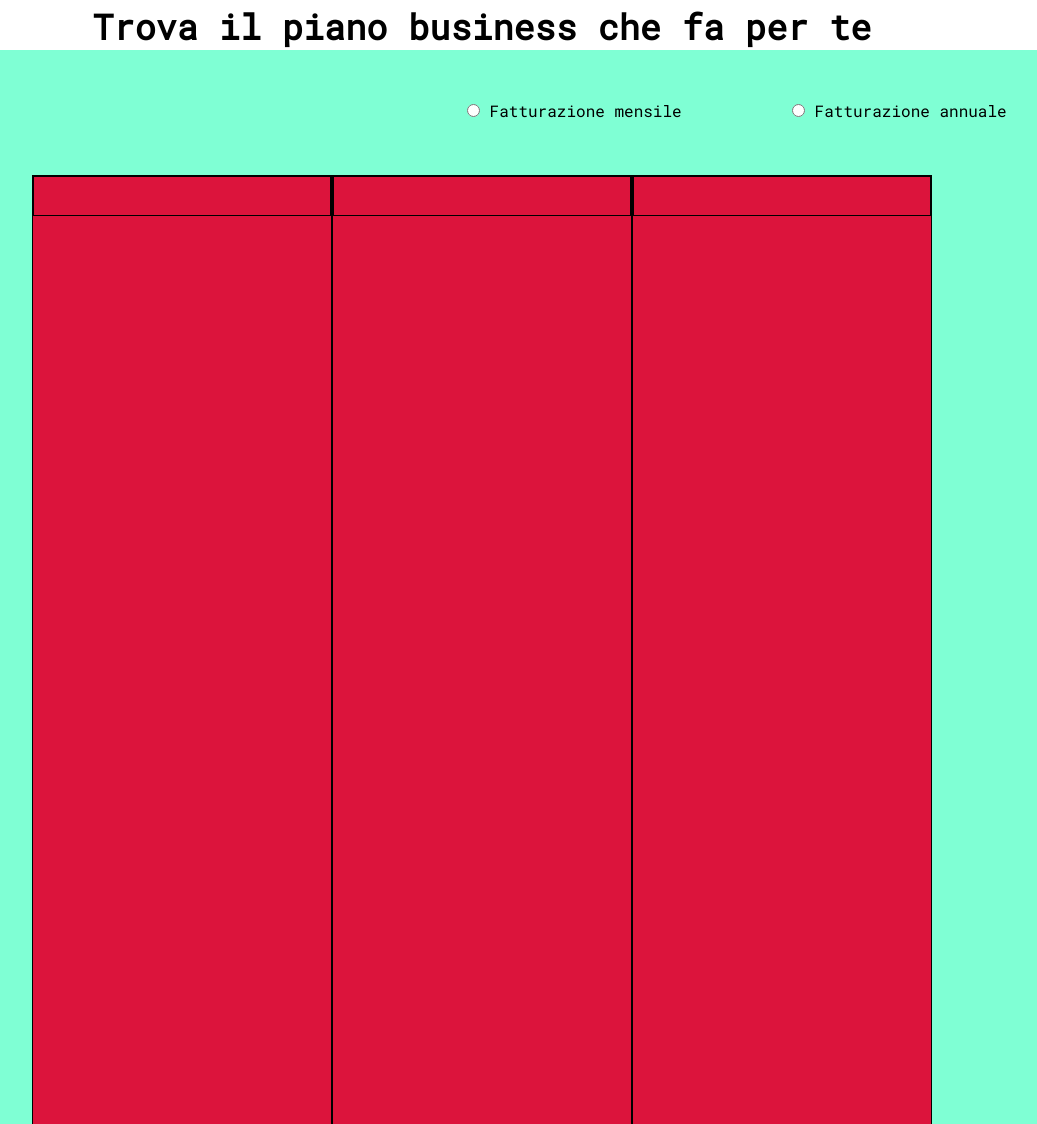
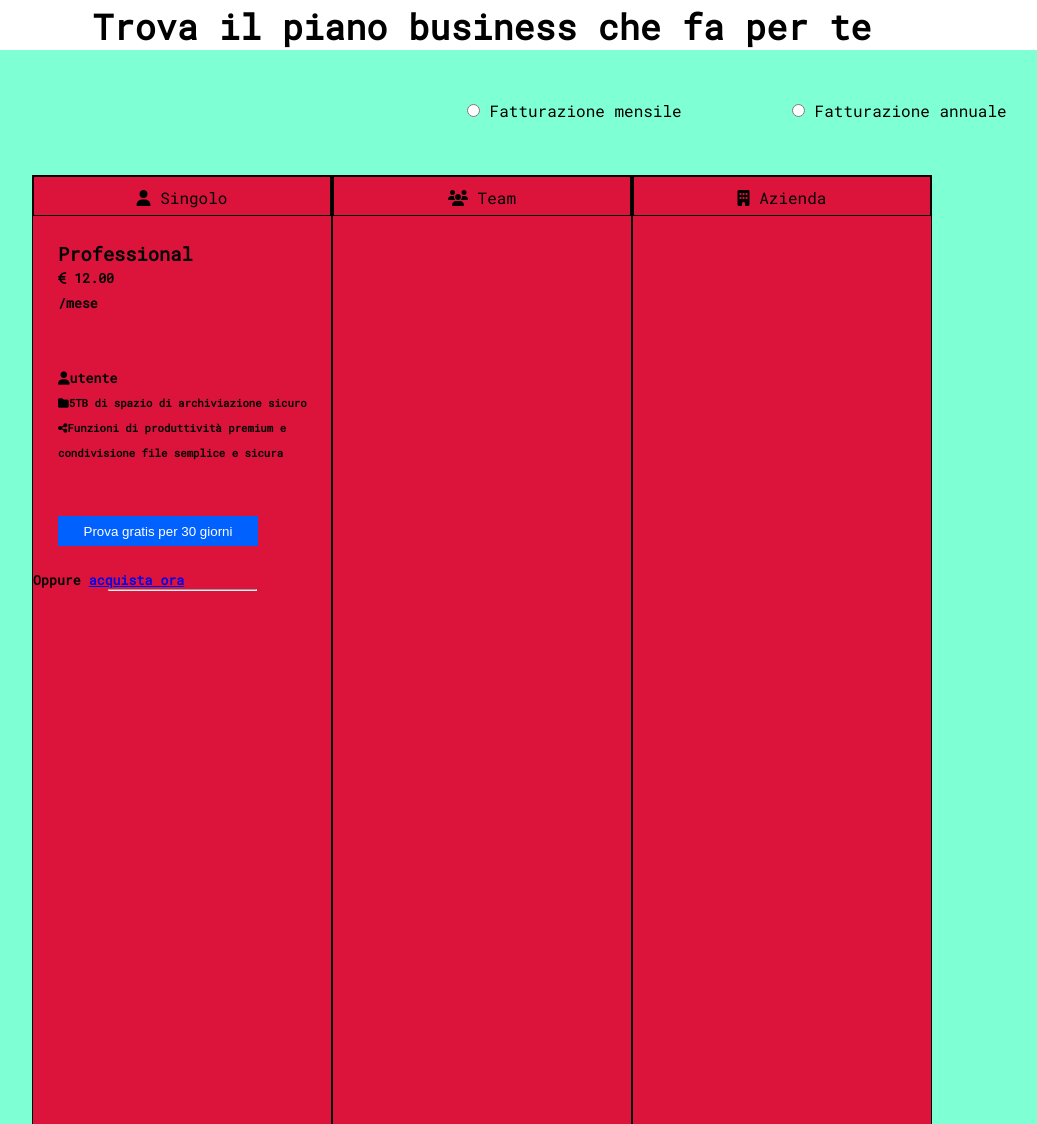
Before and after one commit to Th4Dude/htmlcss-dropbox, a plain HTML site: page index.html in a window 1280 px wide. Shown: the part 877-2001 px from the top of the page, without its empty margins (158-1195 px from the left). Drawn offline with Linux system fonts and the light colour scheme.

Commit message:
2nd section working on it

```diff
--- a/index.html
+++ b/index.html
@@ -57,6 +57,8 @@
 
     <main>
 
+        <!--  Section-01 -->
+
         <section class="background-section-01">
 
             <div>
@@ -93,6 +95,10 @@
 
         </section>
 
+        <!--  Section-01 -->
+
+        <!--  Section-02 -->
+
         <section class="background-section-02">
 
             <div class="titolo-scelta">
@@ -110,20 +116,52 @@
             </div>
             <div class="main-box-choice">
                 <div class="box-choice">
-                        <div class="box-mini" ></div>
-                        <div></div>
-                </div>
-                <div class="box-choice"  >
-                    <div class="box-mini" ></div>
+                    <div class="box-mini">
+                        <span><i class="fa-solid fa-user"></i> Singolo</span>
+                    </div>
+                    <div>
+                        <div class="padding">
+                            <h3>Professional</h3>
+                            <h5><i class="fa-solid fa-euro-sign"></i> 12.00</h5>
+                            <h5>/mese</h5>
+                        </div>
+                        <div class="padding" >
+                            <h5><i class="fa-solid fa-user"></i>utente</h5>
+                            <h6><i class="fa-solid fa-folder"></i>5TB di spazio di archiviazione sicuro</h6>
+                            <h6><i class="fa-solid fa-share-nodes"></i>Funzioni di produttività premium e condivisione
+                                file semplice e sicura</h6>
+                        </div>
+                        <div class="padding" ><input type="button" class="button-02" value="Prova gratis per 30 giorni"></div>
+                        <div>
+                            <h5>Oppure <a href="acquista ora">acquista ora</a></h5>
+
+                        </div>
+                        <hr>
+
+
+                    </div>
+
+
+
                 </div>
 
-                <div class="box-choice" >
-                    <div class="box-mini" ></div>
+                <div class="box-choice">
+                    <div class="box-mini">
+                        <span><i class="fa-solid fa-users"></i></i> Team</span>
+
+
+                    </div>
+                </div>
+
+                <div class="box-choice">
+                    <div class="box-mini">
+                        <span><i class="fa-solid fa-building"></i> Azienda</span>
+                    </div>
                 </div>
             </div>
 
 
-
+            <!--  Section-02 -->
 
 
 
--- a/style.css
+++ b/style.css
@@ -174,6 +174,22 @@ body {
 .box-mini{
     border: 1px solid black;
     height: 40px;
+    text-align: center;
+    padding-top: 10px;
+}
+
+
+.padding{
+    padding-bottom: 25px;
+    padding-top: 25px;
+    padding-left: 25px;
+    line-height: 25px;
+}
+
+hr{
+    width:50%;
+    margin:0 auto;
+
 }
 
 
@@ -197,4 +213,7 @@ body {
 
 
 
+
+
+
 /* Main */
```
